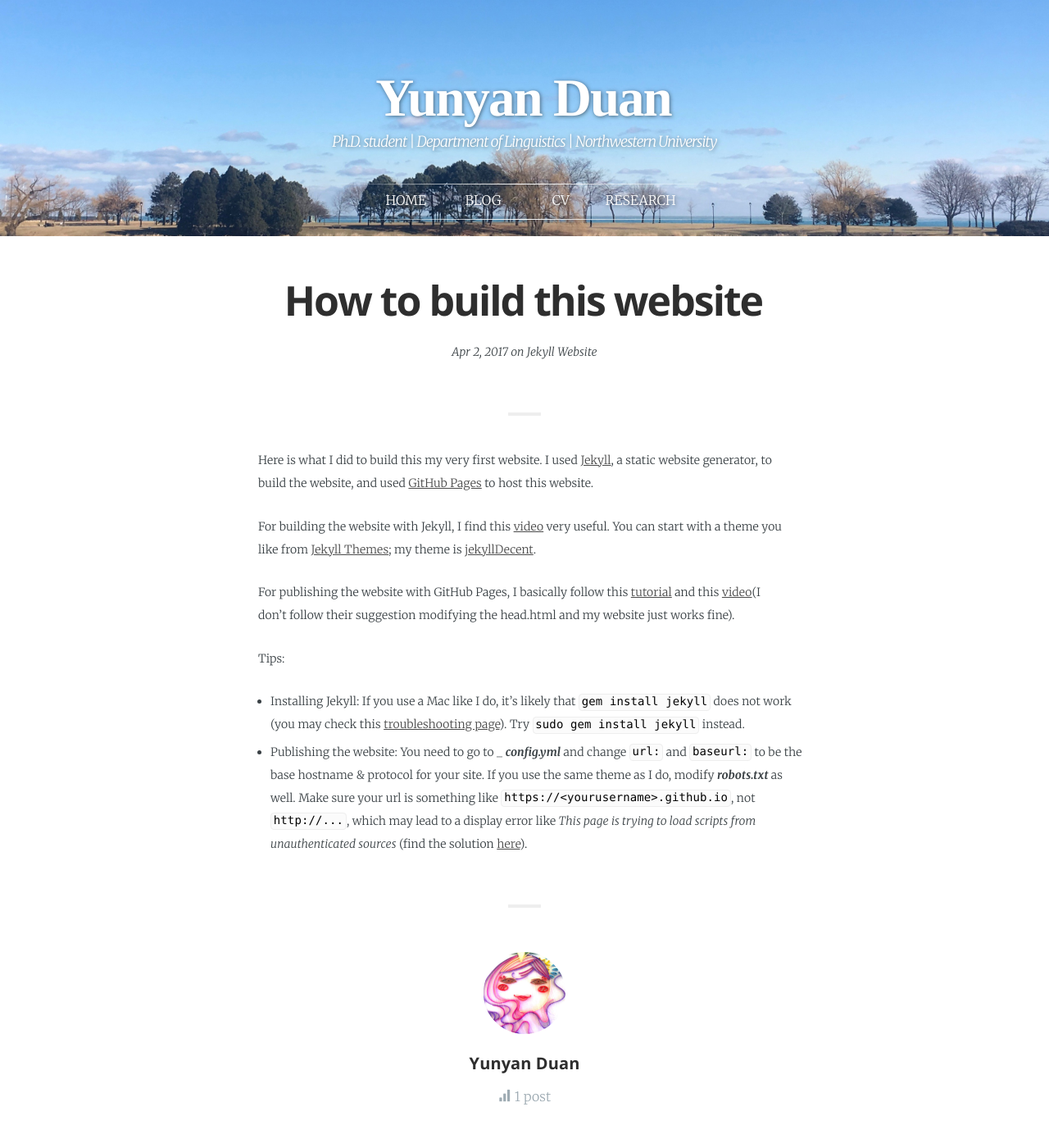
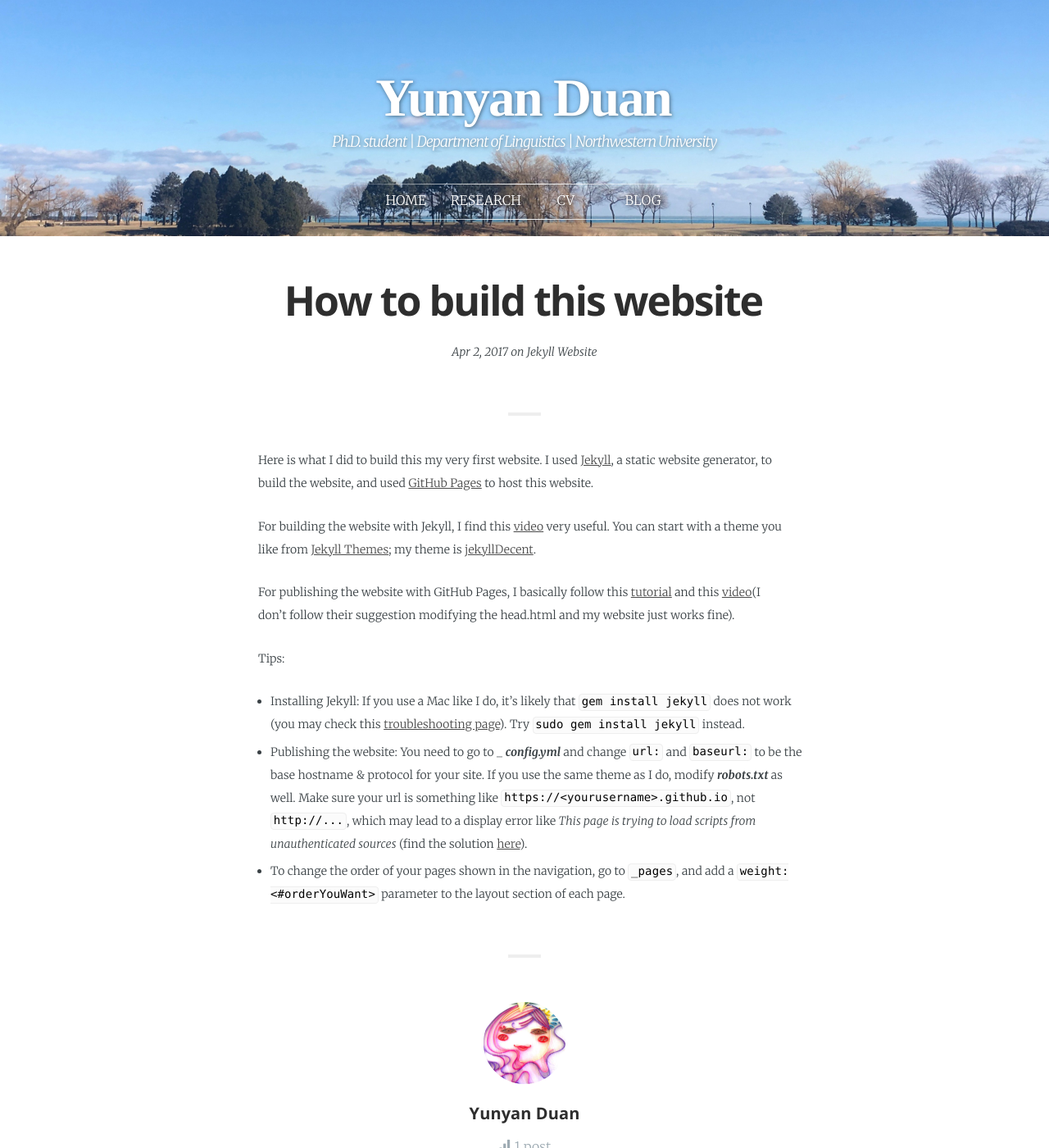
Before and after one commit to yyd27/yyd27.github.io, a Jekyll site: the page built from _posts/2017-04-02-how-to-build-this-website.markdown, in a window 1280 px wide and 1400 px high. Shown: the whole window at 82% size. Built offline with Jekyll 4.4.1, drawn with Linux system fonts in a browser that asks for light colours; some web fonts are replaced.

Commit message:
change navigation order

```diff
--- a/_pages/blog.html
+++ b/_pages/blog.html
@@ -2,7 +2,7 @@
 layout:    page
 permalink: "/Blog/"
 author:    yduan
-weight:    5
+weight:    4
 menutitle: Blog
 ---
 
--- a/_posts/2017-04-02-how-to-build-this-website.markdown
+++ b/_posts/2017-04-02-how-to-build-this-website.markdown
@@ -17,6 +17,8 @@ Tips:
 
 * Publishing the website: You need to go to **_ _config.yml_** and change ``url:`` and ``baseurl:`` to be the base hostname & protocol for your site. If you use the same theme as I do, modify **_robots.txt_** as well. Make sure your url is something like ``https://<yourusername>.github.io``, not ``http://...``, which may lead to a display error like _This page is trying to load scripts from unauthenticated sources_ (find the solution [here][httpserror]).
 
+* To change the order of your pages shown in the navigation, go to ``_pages``, and add a ``weight: <#orderYouWant>`` parameter to the layout section of each page.
+
 [jekyll]: https://jekyllrb.com/
 [youtube-howto]: https://www.youtube.com/watch?v=HOg8jWZ3lt0
 [githubpage]: https://pages.github.com/
```
Also changed, not shown: _pages/cv.md (+1 -1 lines), _pages/research.md (+1 -1 lines).
